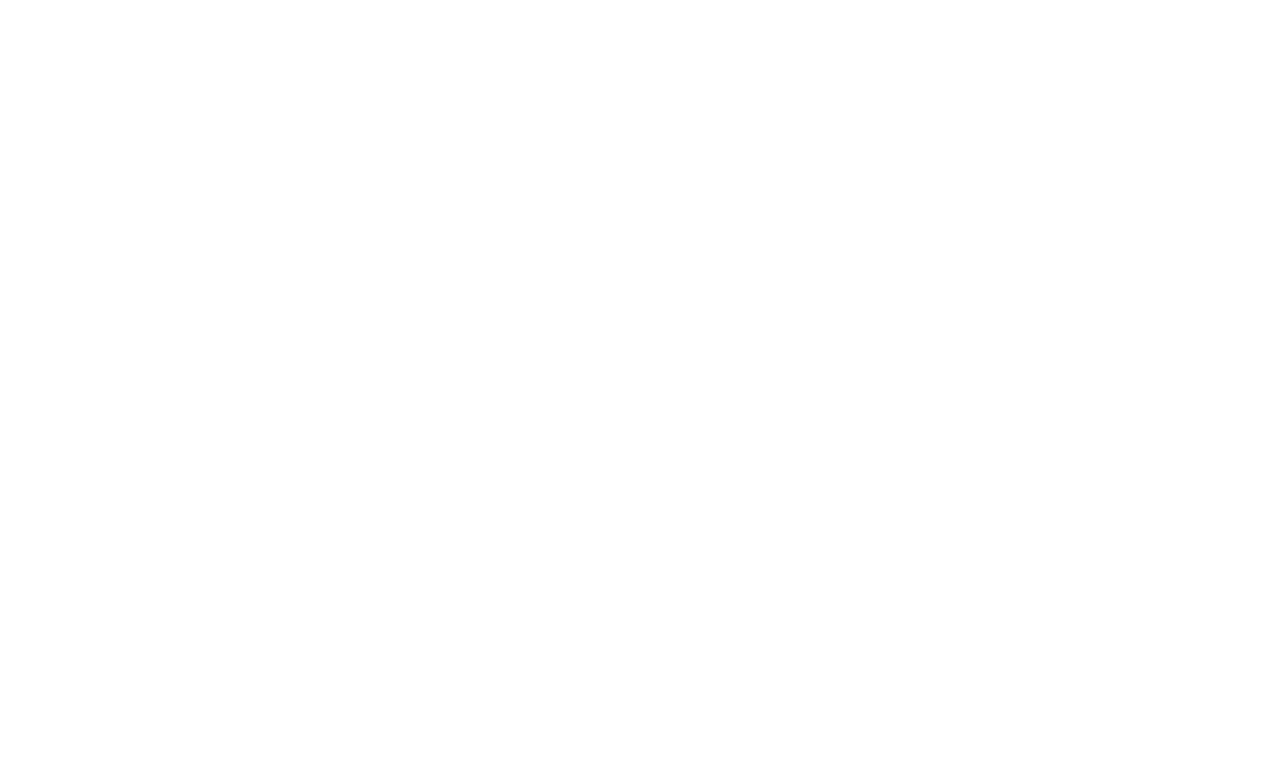
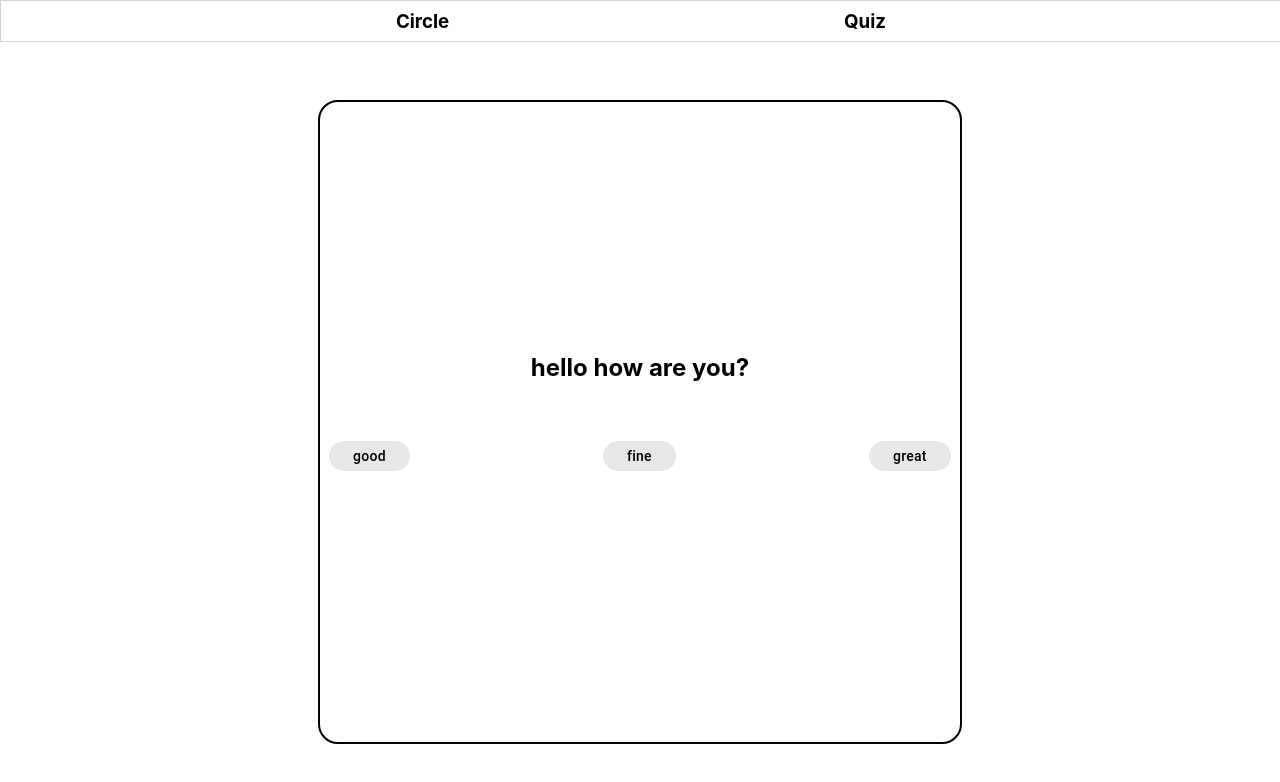
Before and after one commit to alxjnr/circle-of-fifths, a React (Create React App) app: page /quiz in a window 1280 px wide. Before the commit this address had no page. Shown: the top 782 px of the page. Built offline with nearby package versions, Linux system fonts and the light colour scheme.

Commit message:
add quiz page

```diff
--- a/src/App.css
+++ b/src/App.css
@@ -5,7 +5,7 @@
 .main-centered {
   text-align: center;
   width: 100vw;
-  height: 100vh;
+  height: 95vh;
   display: flex;
   flex-direction: column;
   justify-content: center;
@@ -82,7 +82,7 @@
   height: 100%;
 }
 
-.scorecard-button-container button {
+button {
   align-items: center;
   appearance: none;
   background-color: #e7e7e7;
@@ -195,3 +195,38 @@
   box-shadow: rgba(60, 64, 67, 0.3) 0 1px 3px 0,
     rgba(60, 64, 67, 0.15) 0 4px 8px 3px;
 }
+
+.navbar {
+  border: solid lightgray 1px;
+  display: flex;
+  justify-content: space-evenly;
+  align-items: center;
+  height: 5vh;
+  width: 100vw;
+  margin: auto;
+}
+
+.navbar h3 {
+  cursor: pointer;
+}
+
+.quiz-container {
+  display: flex;
+  flex-direction: column;
+  justify-content: center;
+  align-items: center;
+  border: solid black 2px;
+  border-radius: 20px 20px 20px 20px;
+  width: 80vmin;
+  height: 80vmin;
+}
+
+.quiz-answer-container {
+  position: relative;
+  display: flex;
+  flex-direction: row;
+  justify-content: space-around;
+  box-sizing: border-box;
+  width: 70vw;
+  padding: 5vh;
+}
--- a/src/App.js
+++ b/src/App.js
@@ -2,6 +2,7 @@
 import logo from "./logo.svg";
 import "./App.css";
 import Home from "./pages/Home";
+import Quiz from "./pages/Quiz";
 import { BrowserRouter, Routes, Route } from "react-router-dom";
 import { CurrentIndexContext } from "./context/CurrentIndexContext";
 import { NotesArrContext } from "./context/NotesArrContext";
@@ -18,6 +19,7 @@
       >
         <Routes>
           <Route path="/" element={<Home />} />
+          <Route path="/quiz" element={<Quiz />} />
         </Routes>
       </CurrentIndexContext.Provider>
     </NotesArrContext.Provider>
--- /dev/null
+++ b/src/components/Navbar.jsx
@@ -0,0 +1,12 @@
+import { useNavigate } from "react-router-dom";
+
+export default function Navbar() {
+  const navigate = useNavigate();
+
+  return (
+    <div className="navbar">
+      <h3 onClick={() => navigate("/")}>Circle</h3>
+      <h3 onClick={() => navigate("/quiz")}>Quiz</h3>
+    </div>
+  );
+}
--- /dev/null
+++ b/src/data/Questions.jsx
@@ -0,0 +1,6 @@
+export const questions = [
+  {
+    question: "hello how are you?",
+    answers: ["good", "fine", "great"],
+  },
+];
--- a/src/pages/Home.jsx
+++ b/src/pages/Home.jsx
@@ -1,10 +1,14 @@
 import "../App.css";
 import Circle from "../components/Circle";
+import Navbar from "../components/Navbar";
 
 export default function Home() {
   return (
-    <div className="main-centered">
-      <Circle />
+    <div>
+      <Navbar />
+      <div className="main-centered">
+        <Circle />
+      </div>
     </div>
   );
 }
--- /dev/null
+++ b/src/pages/Quiz.jsx
@@ -0,0 +1,31 @@
+import { useState } from "react";
+import Navbar from "../components/Navbar";
+import { questions } from "../data/Questions";
+
+export default function Quiz() {
+  const [questionsArr, setQuestionsArr] = useState(questions);
+
+  return (
+    <div>
+      <Navbar />
+      <div className="main-centered">
+        <div className="quiz-container">
+          {questionsArr.map((e) => {
+            return (
+              <div>
+                <div>
+                  <h2>{e.question}</h2>
+                </div>
+                <div className="quiz-answer-container">
+                  {e.answers.map((i) => {
+                    return <button>{i}</button>;
+                  })}
+                </div>
+              </div>
+            );
+          })}
+        </div>
+      </div>
+    </div>
+  );
+}
```
